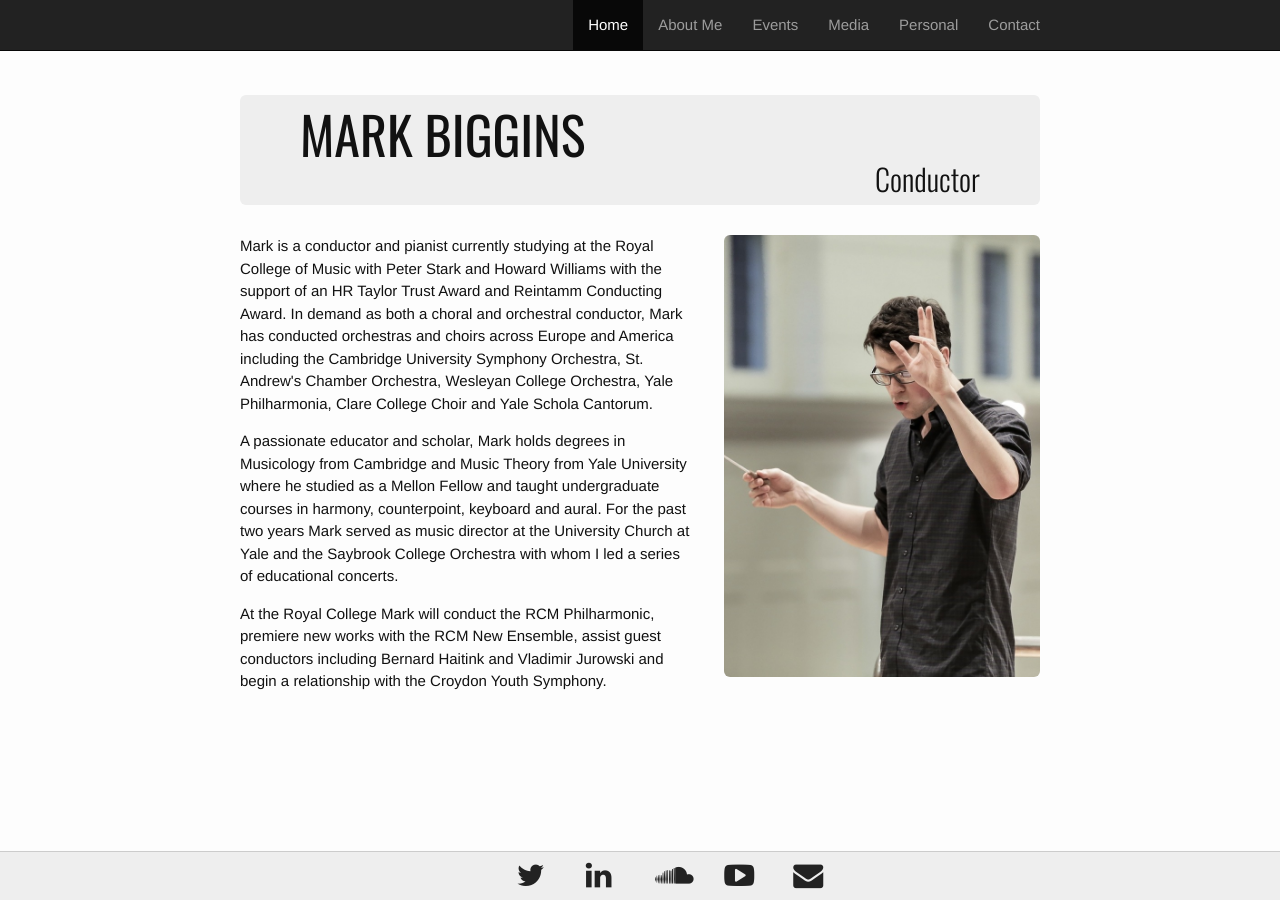
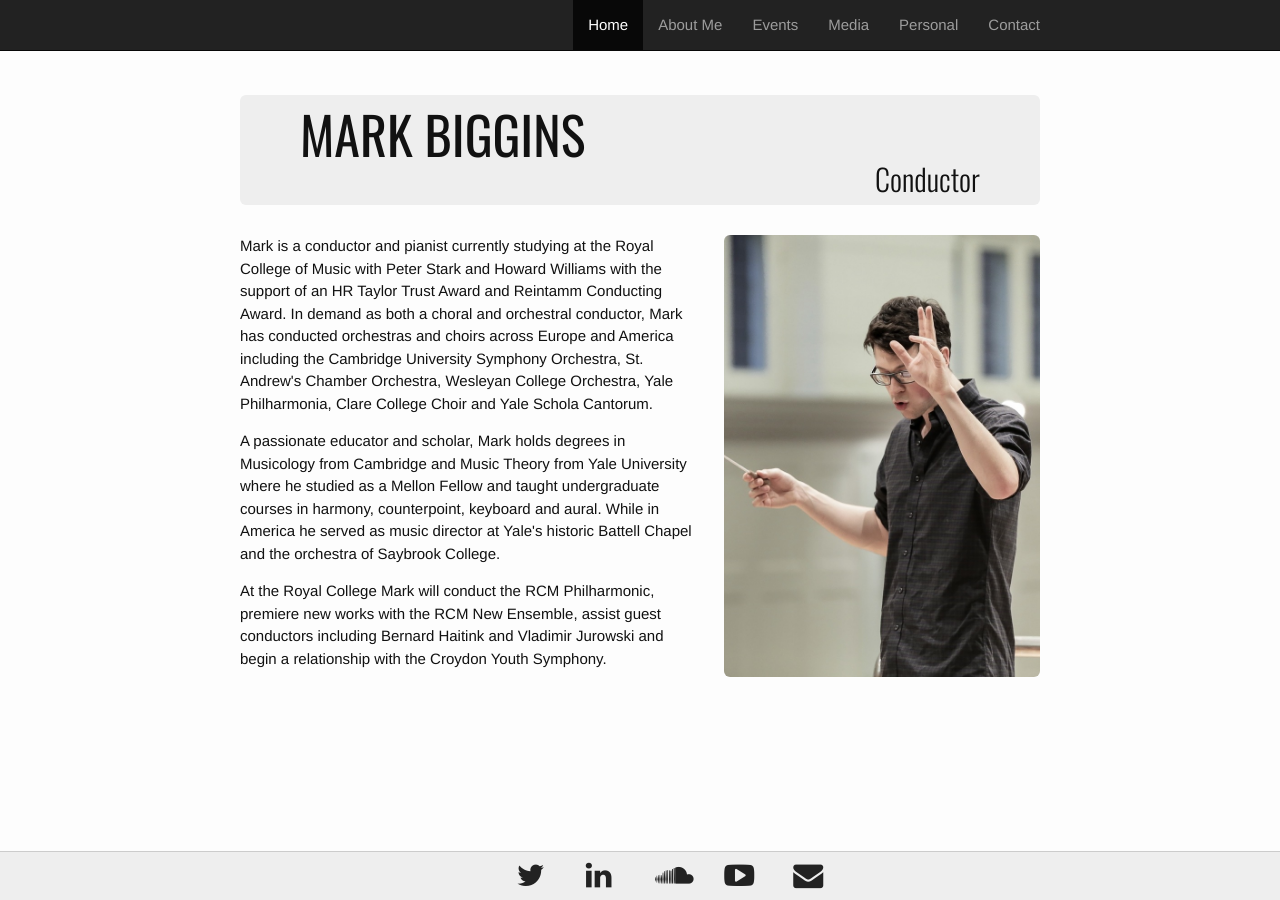
Before and after one commit to musicman10201/musicman10201.github.io, a Jekyll site: the page built from index.html, in a window 1280 px wide. Built offline with Jekyll 4.4.1, drawn with Linux system fonts in a browser that asks for light colours.

Commit message:
Update index.html

```diff
--- a/index.html
+++ b/index.html
@@ -15,8 +15,7 @@ layout: default
 
     <p>A passionate educator and scholar, Mark holds degrees in Musicology from Cambridge and Music Theory from Yale
     University where he studied as a Mellon Fellow and taught undergraduate courses in harmony, counterpoint,
-    keyboard and aural. For the past two years Mark served as music director at the University Church at Yale and the
-    Saybrook College Orchestra with whom I led  a series of educational concerts.</p>
+    keyboard and aural. While in America he served as music director at Yale's historic Battell Chapel and the orchestra of Saybrook College.</p>
 
 
     <p>At the Royal College Mark will conduct the RCM Philharmonic, premiere new works with the RCM New Ensemble,
```
